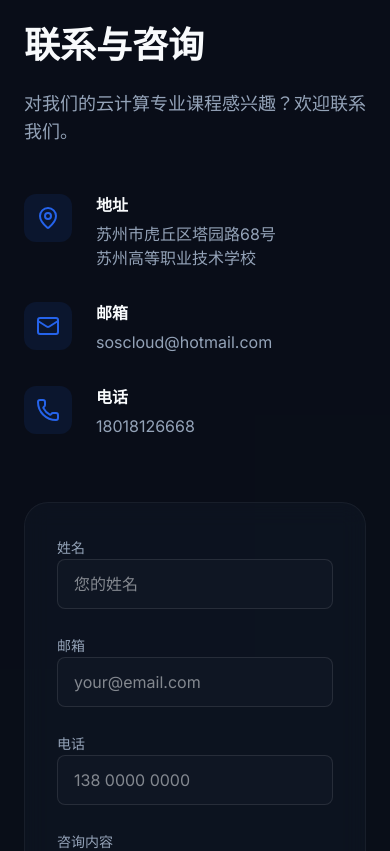
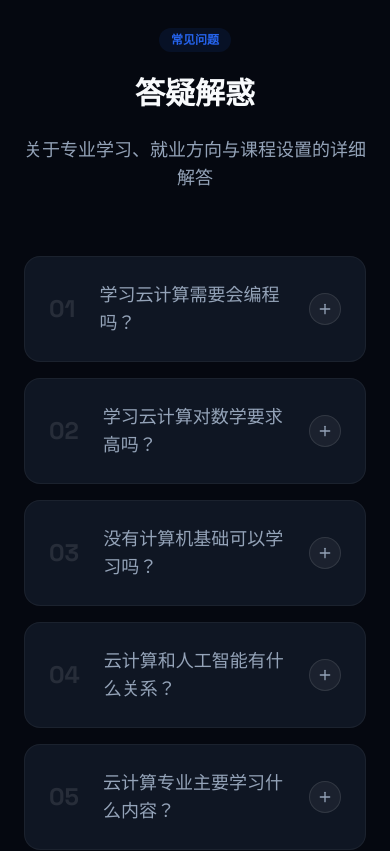
Before and after one commit to igweek/cct, a React (Vite) app: page / in a window 390 px wide. Shown: the part 7460-8311 px from the top of the page. Built offline with nearby package versions, Linux system fonts and the light colour scheme.

Commit message:
Update App.tsx

```diff
--- a/src/App.tsx
+++ b/src/App.tsx
@@ -24,7 +24,8 @@ import {
   Phone,
   Building2,
   Menu,
-  X
+  X,
+  Plus
 } from 'lucide-react';
 import { useState } from 'react';
 
@@ -48,7 +49,8 @@ const Navbar = () => {
     { name: '专业定位', id: 'vision' },
     { name: '课程体系', id: 'curriculum' },
     { name: '校企合作', id: 'partnership' },
-    { name: '就业前景', id: 'career' }
+    { name: '就业前景', id: 'career' },
+    { name: '帮助', id: 'faq' }
   ];
 
   return (
@@ -480,6 +482,106 @@ const CareerPath = () => {
   );
 };
 
+const FAQ = () => {
+  const [openIndex, setOpenIndex] = useState<number | null>(null);
+
+  const faqs = [
+    {
+      question: "学习云计算需要会编程吗？",
+      answer: "需要具备一定的编程基础，但不需要成为软件开发专家。云计算更侧重系统管理与自动化运维，常用语言包括 Python 和 Shell，用于编写自动化脚本、管理服务器和部署应用。"
+    },
+    {
+      question: "学习云计算对数学要求高吗？",
+      answer: "云计算专业对数学的要求不像人工智能或数据科学那样高。一般需要具备基础的数学能力，例如逻辑思维和简单的数据计算，更重要的是对计算机技术和网络系统的理解能力。"
+    },
+    {
+      question: "没有计算机基础可以学习吗？",
+      answer: "可以。课程通常会从基础知识开始，例如计算机网络、Linux系统以及服务器管理等。只要具备学习兴趣并愿意进行实践训练，大多数学生都可以逐步掌握相关技术。"
+    },
+    {
+      question: "云计算和人工智能有什么关系？",
+      answer: "云计算为人工智能提供计算资源和数据处理平台。许多人工智能模型的训练与部署都依赖云平台完成，因此云计算是人工智能发展的重要基础设施之一。"
+    },
+    {
+      question: "云计算专业主要学习什么内容？",
+      answer: "云计算专业主要学习计算机系统和云平台相关技术，包括 Linux 操作系统、计算机网络、虚拟化技术、容器技术（Docker / Kubernetes）、云平台部署、自动化运维以及云安全等内容。通过系统学习，学生可以掌握现代互联网基础设施的构建与运维能力。"
+    },
+    {
+      question: "学习过程中需要做很多实验吗？",
+      answer: "需要。云计算是一门实践性很强的专业，学生会通过搭建服务器、部署云平台、配置网络环境以及构建容器集群等实验来掌握技术。这些实践经验对于未来就业非常重要。"
+    },
+    {
+      question: "云计算专业就业前景怎么样？",
+      answer: "随着企业数字化转型，大量业务系统正在向云平台迁移，对云计算技术人才的需求持续增长。互联网企业、通信运营商、金融机构以及各类企事业单位都需要云计算相关技术人员，因此整体就业前景较为广阔。"
+    },
+    {
+      question: "云计算和软件工程有什么区别？",
+      answer: "软件工程主要侧重软件开发，例如应用程序设计与系统开发；而云计算更关注服务器、网络、云平台和系统运维等基础设施。简单来说，软件工程更偏向“开发软件”，而云计算更偏向“构建和管理运行平台”。"
+    }
+  ];
+
+  return (
+    <section id="faq" className="py-32 relative">
+      <div className="max-w-4xl mx-auto px-6">
+        <div className="mb-16 text-center">
+           <div className="inline-flex items-center gap-2 px-3 py-1 rounded-full bg-primary/10 text-primary text-xs font-bold mb-6">
+              <span>常见问题</span>
+           </div>
+           <h2 className="text-3xl md:text-4xl font-bold mb-6">答疑解惑</h2>
+           <p className="text-text-muted text-lg max-w-2xl mx-auto">
+             关于专业学习、就业方向与课程设置的详细解答
+           </p>
+        </div>
+
+        <div className="space-y-4">
+          {faqs.map((faq, index) => (
+            <div
+              key={index}
+              className={`group bg-surface border border-white/5 rounded-2xl overflow-hidden transition-all duration-300 ${
+                openIndex === index ? 'bg-surface-highlight border-primary/20 shadow-lg' : 'hover:border-white/10'
+              }`}
+            >
+              <button
+                onClick={() => setOpenIndex(openIndex === index ? null : index)}
+                className="w-full flex items-center justify-between p-6 text-left"
+              >
+                <div className="flex items-center gap-6">
+                  <span className={`text-2xl font-display font-bold transition-colors duration-300 ${
+                    openIndex === index ? 'text-primary' : 'text-white/10 group-hover:text-white/20'
+                  }`}>
+                    0{index + 1}
+                  </span>
+                  <span className={`text-lg font-medium transition-colors ${
+                    openIndex === index ? 'text-white' : 'text-text-muted group-hover:text-white'
+                  }`}>
+                    {faq.question}
+                  </span>
+                </div>
+                <div className={`shrink-0 ml-4 w-8 h-8 rounded-full flex items-center justify-center border transition-all duration-300 ${
+                  openIndex === index
+                    ? 'bg-primary border-primary text-white rotate-45'
+                    : 'border-white/10 text-text-muted bg-white/5 group-hover:border-white/20'
+                }`}>
+                  <Plus size={16} />
+                </div>
+              </button>
+              <div
+                className={`transition-all duration-300 ease-in-out overflow-hidden ${
+                  openIndex === index ? 'max-h-[300px] opacity-100' : 'max-h-0 opacity-0'
+                }`}
+              >
+                <div className="px-6 pb-6 pl-[4.5rem] text-text-muted leading-relaxed border-t border-white/5 pt-4">
+                  {faq.answer}
+                </div>
+              </div>
+            </div>
+          ))}
+        </div>
+      </div>
+    </section>
+  );
+};
+
 const Contact = () => {
   return (
     <section id="contact" className="py-32 bg-surface-highlight/20">
@@ -618,6 +720,7 @@ export default function App() {
         <Curriculum />
         <Partnership />
         <CareerPath />
+        <FAQ />
         <Contact />
       </main>
       <Footer />
```
